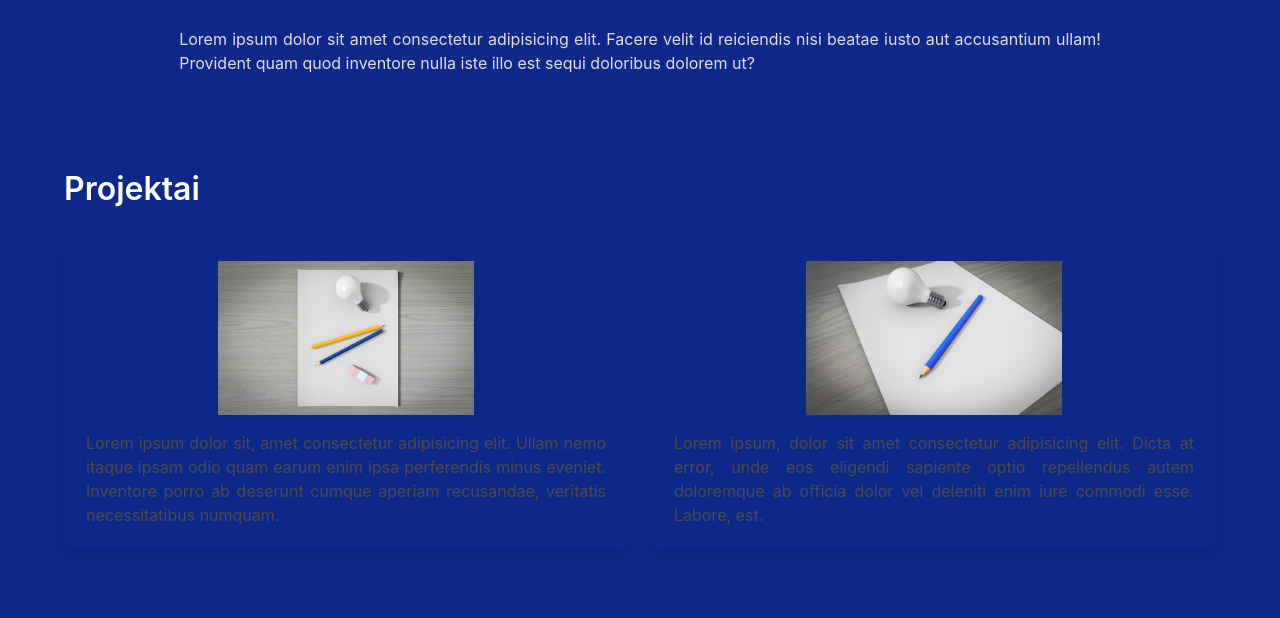
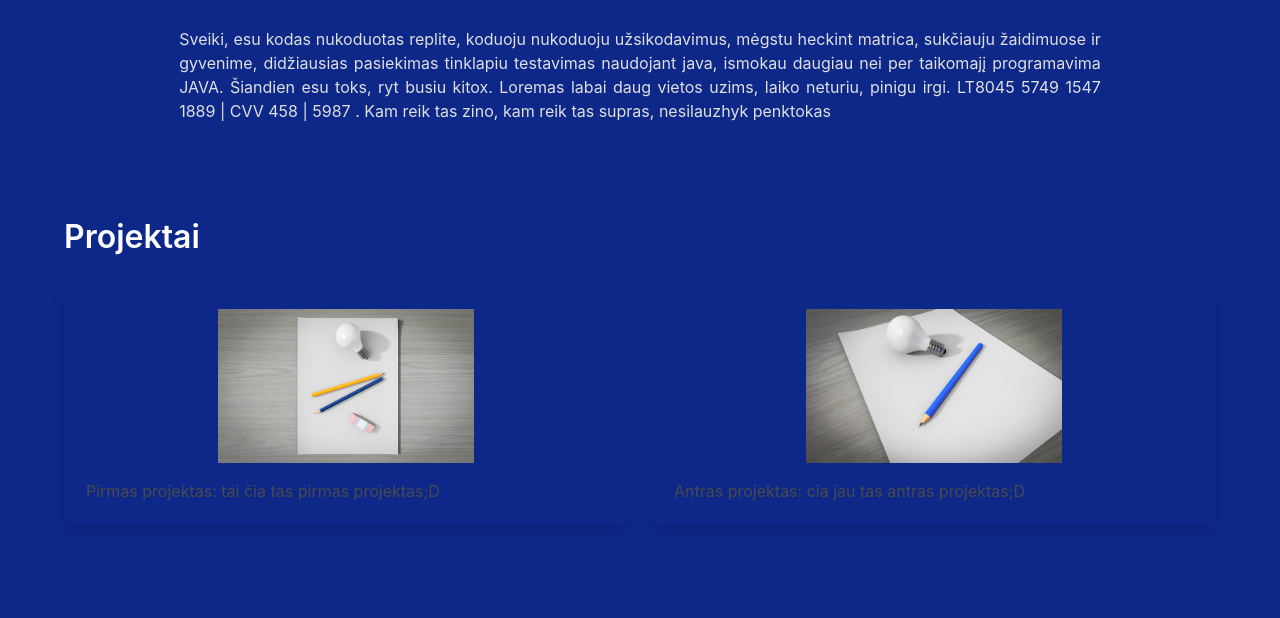
Before and after one commit to GR33NA5/portfolio, a plain HTML site: page index.html in a window 1280 px wide. Shown: the part 117-735 px from the top of the page. Drawn offline with nearby package versions, Linux system fonts and the light colour scheme.

Commit message:
Update index.html
11-17

```diff
--- a/index.html
+++ b/index.html
@@ -46,7 +46,7 @@
 			</div>
 			<div class="container"></br>
 				<p class="intro">
-					Lorem ipsum dolor sit amet consectetur adipisicing elit. Facere velit id reiciendis nisi beatae iusto aut accusantium ullam! Provident quam quod inventore nulla iste illo est sequi doloribus dolorem ut?
+					Sveiki, esu kodas nukoduotas replite, koduoju nukoduoju užsikodavimus, mėgstu heckint matrica, sukčiauju žaidimuose ir gyvenime, didžiausias pasiekimas tinklapiu testavimas naudojant java, ismokau daugiau nei per taikomajį programavima JAVA. Šiandien esu toks, ryt busiu kitox. Loremas labai daug vietos uzims, laiko neturiu, pinigu irgi. LT8045 5749 1547 1889 | CVV 458	| 5987 . Kam reik tas zino, kam reik tas supras, nesilauzhyk penktokas
 				</p>
 			</div>
 		</section>
@@ -69,7 +69,7 @@
 								</div>
 								<div>
 									<p>
-										Lorem ipsum dolor sit, amet consectetur adipisicing elit. Ullam nemo itaque ipsam odio quam earum enim ipsa perferendis minus eveniet. Inventore porro ab deserunt cumque aperiam recusandae, veritatis necessitatibus numquam.
+										Pirmas projektas: tai čia tas pirmas projektas;D
 									</p>
 								</div>
 							</article>
@@ -86,7 +86,7 @@
 								</div>
 								<div>
 									<p>
-										Lorem ipsum, dolor sit amet consectetur adipisicing elit. Dicta at error, unde eos eligendi sapiente optio repellendus autem doloremque ab officia dolor vel deleniti enim iure commodi esse. Labore, est.
+										Antras projektas: cia jau tas antras projektas;D
 									</p>
 								</div>
 							</article>
```
